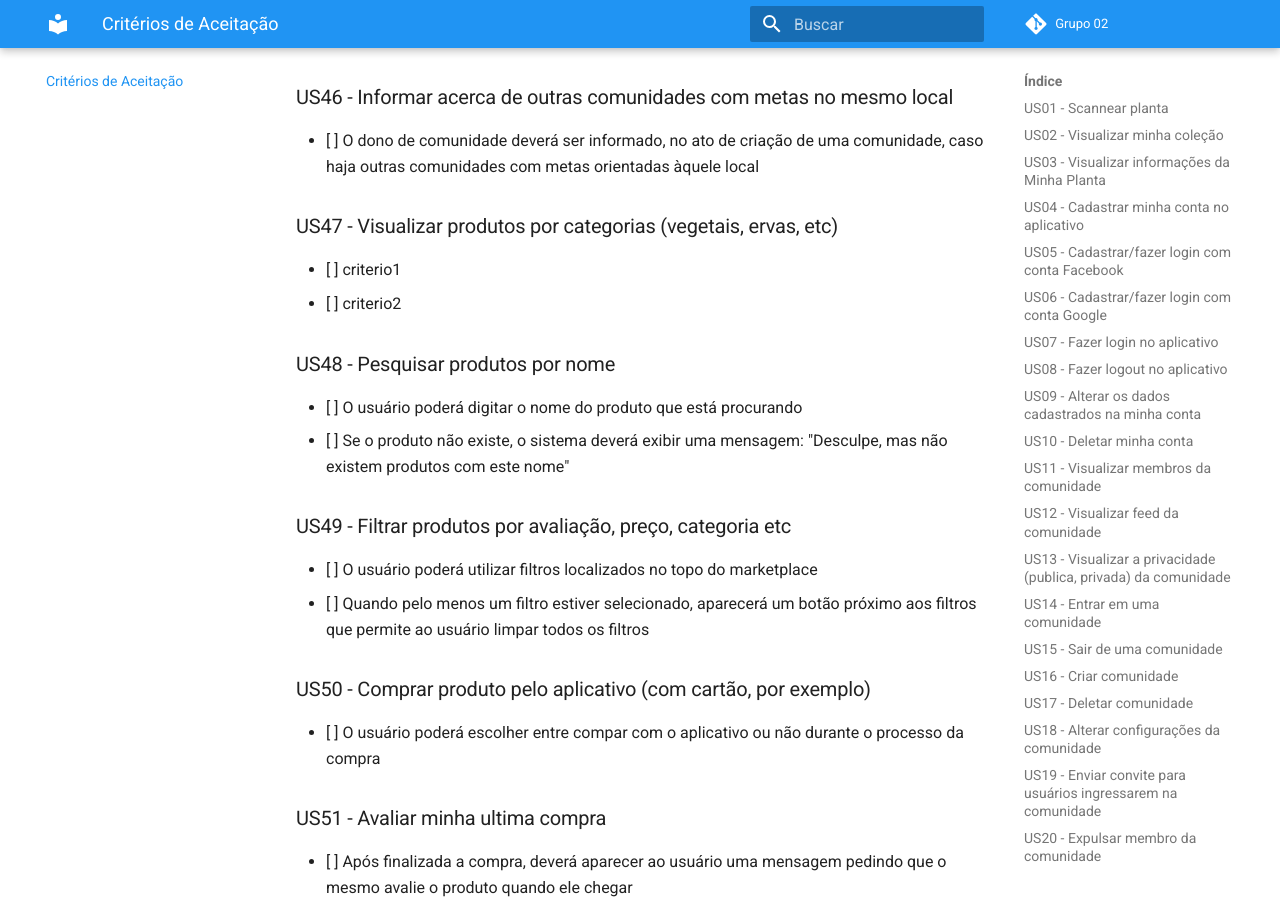
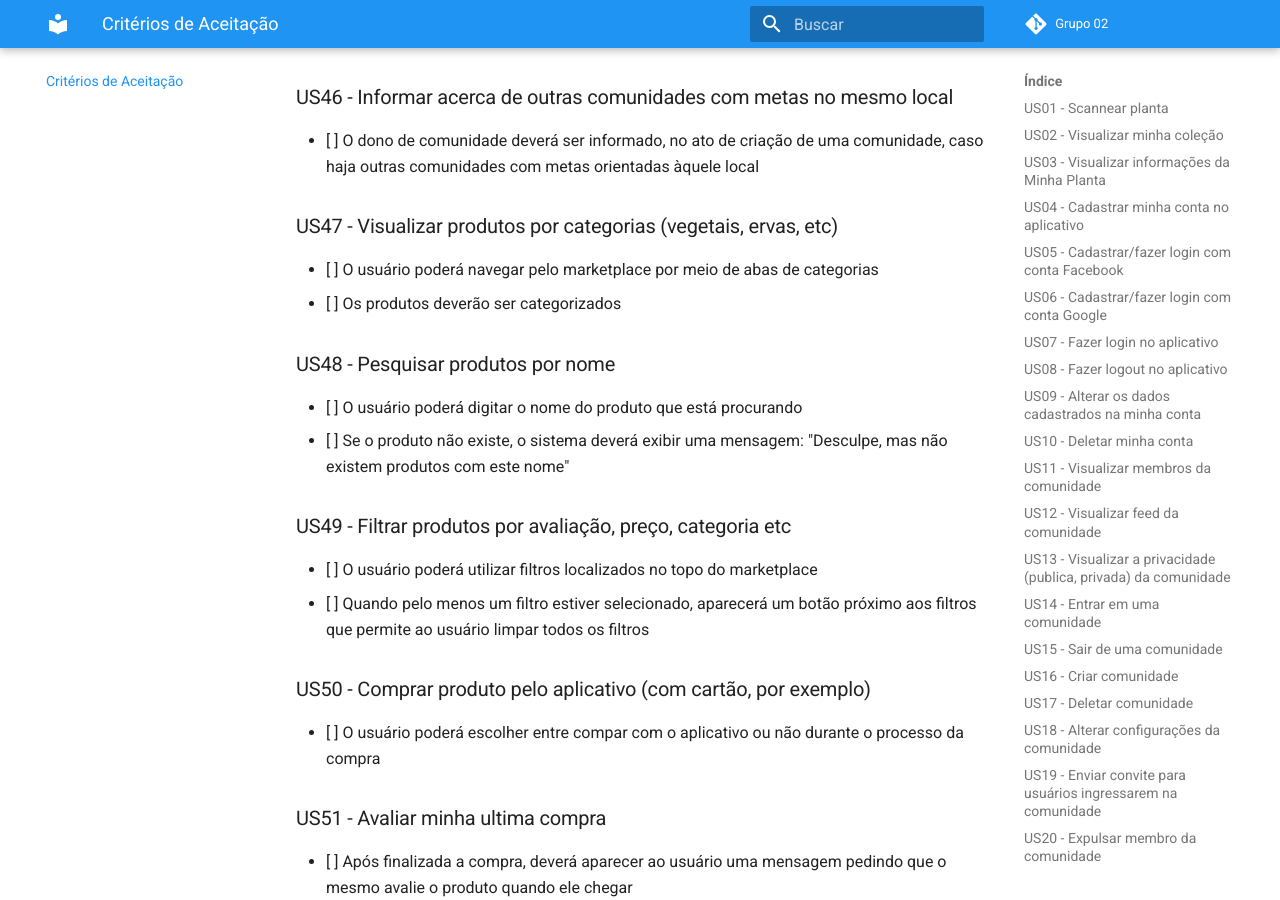
Before and after one commit to fga-eps-mds/2020.1-GaiaDex-wiki, an MkDocs documentation site: the page built from docs/product_backlog/acceptance_criteria.md, in a window 1280 px wide and 900 px high, scrolled down 8003 px. Built offline with MkDocs 1.6.1 and Material for MkDocs 9.7.7, drawn with Linux system fonts in a browser that asks for light colours; comment, search, counter and statistics services are not loaded; old or Windows-style settings are respelled for this version of MkDocs.

Commit message:
Add US47 acceptance criteria
Co-authored-by: Joao Vitor Morandi <joao.lemos4000@gmail.com>
Signed-off-by: Rafael Makaha <rafael.makaha@gmail.com>

```diff
--- a/docs/product_backlog/acceptance_criteria.md
+++ b/docs/product_backlog/acceptance_criteria.md
@@ -256,8 +256,8 @@ Este artefato diz respeito a uma lista de critérios necessários para que as _h
 
 ### US47 - Visualizar produtos por categorias (vegetais, ervas, etc)
 
-- [ ] criterio1
-- [ ] criterio2
+- [ ] O usuário poderá navegar pelo marketplace por meio de abas de categorias
+- [ ] Os produtos deverão ser categorizados
 
 ### US48 - Pesquisar produtos por nome
 
```
